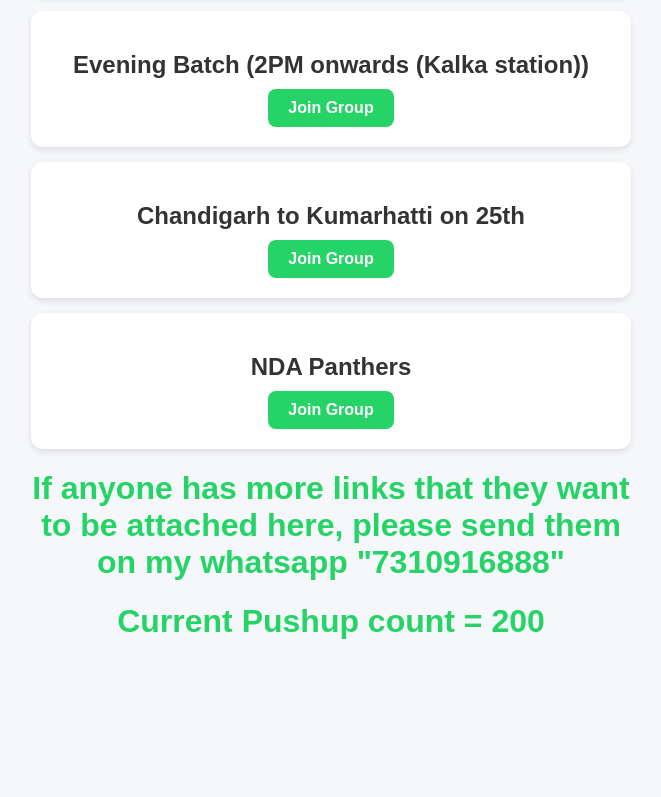
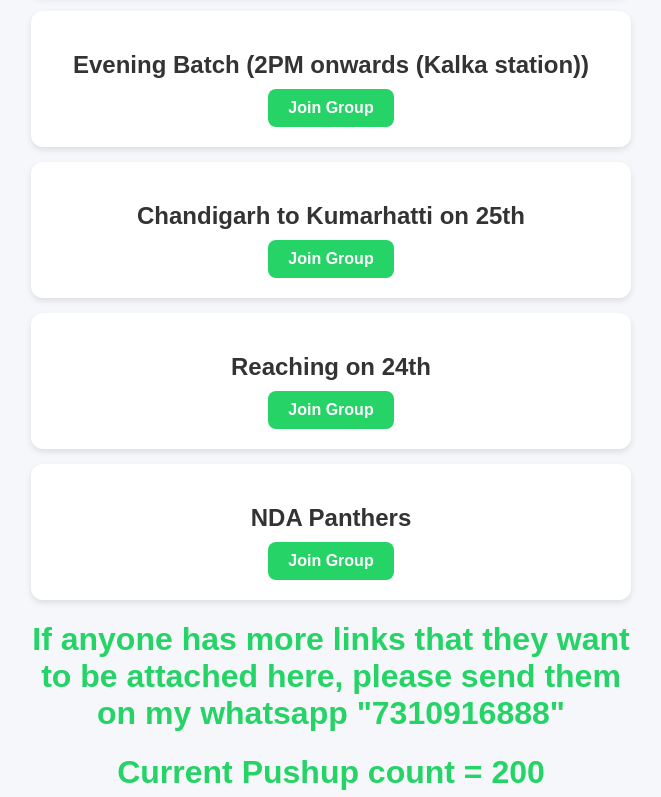
Before and after one commit to aryaa00anm/Group-Links, a plain HTML site: page index.html in a window 1280 px wide. Shown: the part 403-1200 px from the top of the page, without its empty margins (309-970 px from the left). Before the commit the page ends 1084 px from the top, so only its background shows below. Drawn offline with Linux system fonts and the light colour scheme.

Commit message:
Update index.html

```diff
--- a/index.html
+++ b/index.html
@@ -71,6 +71,11 @@
     </div>
 
      <div class="group">
+      <h2>Reaching on 24th</h2>
+      <a href="https://chat.whatsapp.com/GHGJ2tx7UsU7TyiLf4cAe0?mode=wwt" target="_blank">Join Group</a>
+    </div>
+
+     <div class="group">
       <h2>NDA Panthers</h2>
       <a href="https://chat.whatsapp.com/BBD3jS0YXKy1HOpH9tWdJM?mode=wwt" target="_blank">Join Group</a>
     </div>
```
